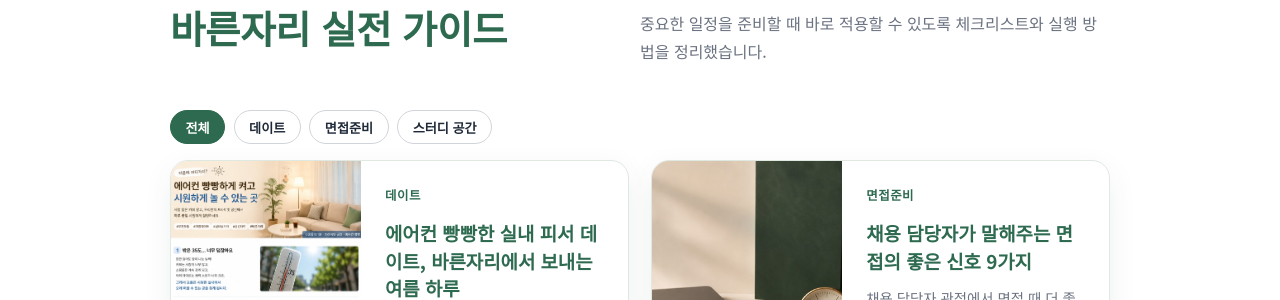
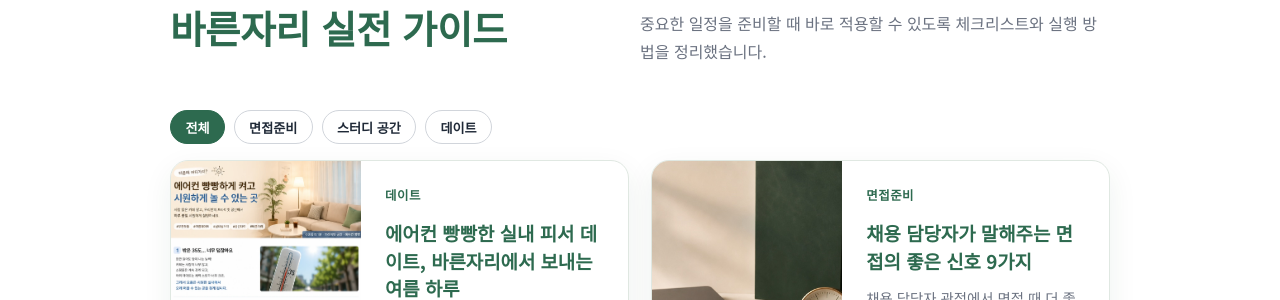
Before and after one commit to bareunspace/blog, a Jekyll site: the page built from blog.html, in a window 1280 px wide and 900 px high, scrolled down 2253 px. Shown: the part 139-439 px from the top of the window. Built offline with Jekyll 4.4.1, drawn with Linux system fonts in a browser that asks for light colours.

Commit message:
blog 카테고리 필터 순서 고정

```diff
--- a/blog.html
+++ b/blog.html
@@ -97,14 +97,11 @@ script_version: 20260711-4
         <p>중요한 일정을 준비할 때 바로 적용할 수 있도록 체크리스트와 실행 방법을 정리했습니다.</p>
       </div>
       {% if onsite_posts.size > 0 %}
-        {% assign onsite_categories = onsite_posts | map: "category" | uniq %}
         <div class="blog-guide-filters" id="blogGuideFilters" aria-label="실전 가이드 카테고리 필터">
           <button type="button" class="blog-guide-filter is-active" data-category="all" aria-pressed="true">전체</button>
-          {% for category in onsite_categories %}
-            {% if category and category != "" %}
-              <button type="button" class="blog-guide-filter" data-category="{{ category }}" aria-pressed="false">{{ category }}</button>
-            {% endif %}
-          {% endfor %}
+          <button type="button" class="blog-guide-filter" data-category="면접준비" aria-pressed="false">면접준비</button>
+          <button type="button" class="blog-guide-filter" data-category="스터디 공간" aria-pressed="false">스터디 공간</button>
+          <button type="button" class="blog-guide-filter" data-category="데이트" aria-pressed="false">데이트</button>
         </div>
         <div class="blog-guide-grid" aria-label="바른자리 실전 가이드 목록">
           {% for post in onsite_posts limit: 12 %}
```
